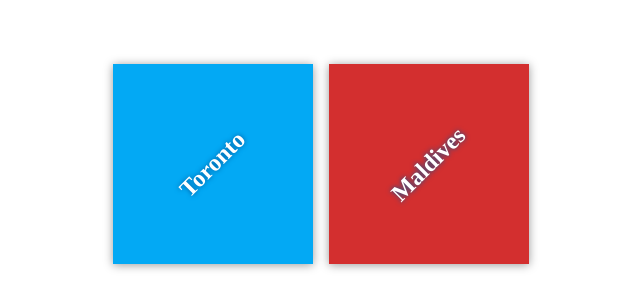
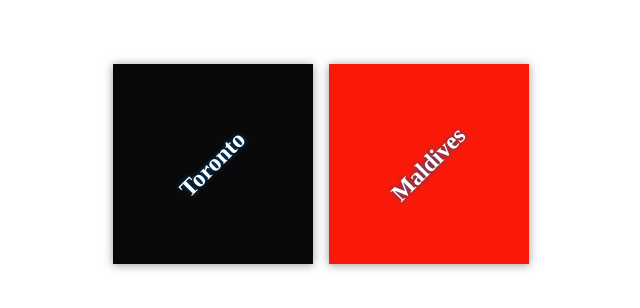
Before and after one commit to AhmaDarwish/my-travel-plans, a plain HTML site: page index.html in a window 1280 px wide. Shown: the part 236-544 px from the top of the page, without its empty margins (319-959 px from the left). Drawn offline with Linux system fonts and the light colour scheme.

Commit message:
Destination Style Change

```diff
--- a/css/app.css
+++ b/css/app.css
@@ -47,9 +47,9 @@ h2 {
 }
 
 #toronto {
-    background-color: #03a9f4;
+    background-color: #090909;
 }
 
 #maldives {
-    background-color: #d32f2f;
+    background-color: #FA1909;
 }
```
